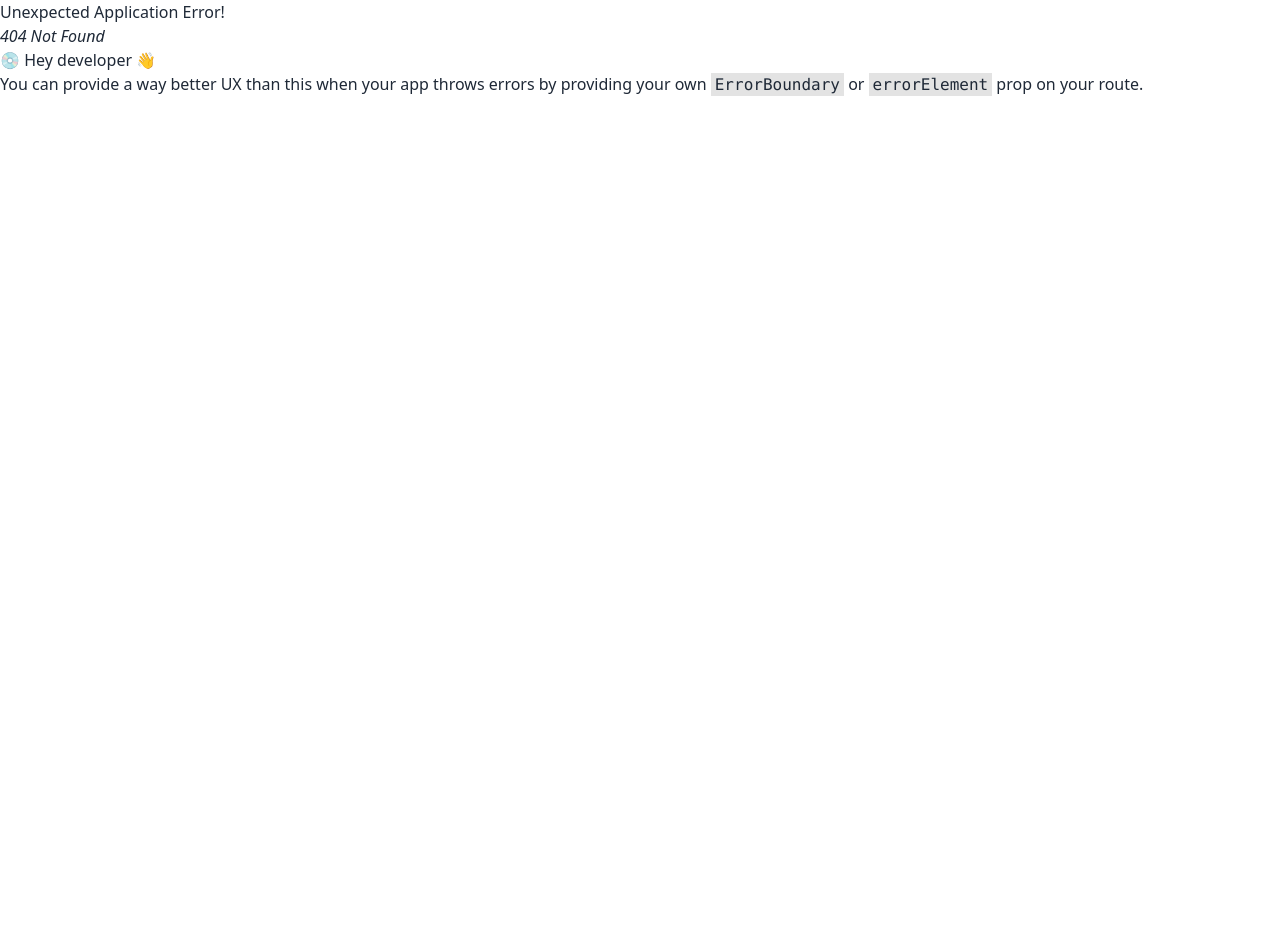
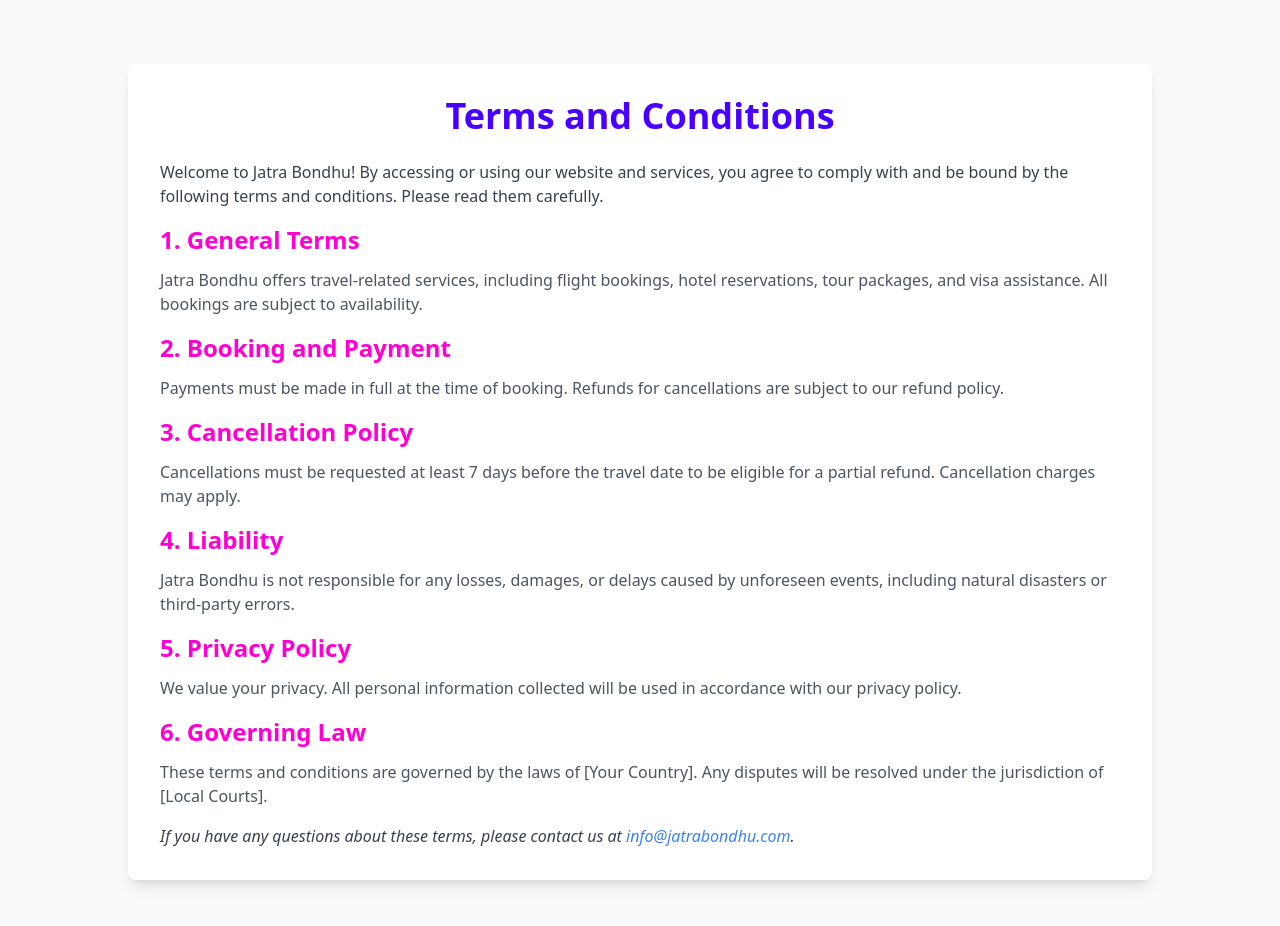
Before and after one commit to shuvakarmakar/jatra-bondhu-tours-travels, a React (Vite) app: page /terms-and-conditions in a window 1280 px wide. Before the commit this address had no page. Shown: the top 926 px of the page. Before the commit the page ends 800 px from the top, so only its background shows below. Built offline with nearby package versions, Linux system fonts and the light colour scheme.

Commit message:
Terms and Conditions component Implemented

```diff
--- a/src/Pages/TermsandConditions.jsx
+++ b/src/Pages/TermsandConditions.jsx
@@ -1,8 +1,88 @@
+import React, { useEffect, useState } from "react";
+
 const TermsandConditions = () => {
+    const [showScrollTop, setShowScrollTop] = useState(false);
+
+    // Show scroll-to-top button when user scrolls down
+    useEffect(() => {
+        const handleScroll = () => {
+            setShowScrollTop(window.scrollY > 300);
+        };
+        window.addEventListener("scroll", handleScroll);
+        return () => window.removeEventListener("scroll", handleScroll);
+    }, []);
+
+    const scrollToTop = () => {
+        window.scrollTo({ top: 0, behavior: "smooth" });
+    };
+
     return (
-        <div>
-            <h1>Terms and Conditions Page</h1>
-        </div>
+        <section className="py-16 bg-gray-50 px-8">
+            <div className="container mx-auto max-w-5xl bg-white shadow-lg rounded-lg p-8">
+                <h1 className="text-4xl font-bold text-center mb-6 text-primary">
+                    Terms and Conditions
+                </h1>
+                <p className="text-gray-700 mb-4">
+                    Welcome to Jatra Bondhu! By accessing or using our website and services, you agree to comply with and be bound by the following terms and conditions. Please read them carefully.
+                </p>
+
+                <h2 className="text-2xl font-semibold mb-3 text-secondary">
+                    1. General Terms
+                </h2>
+                <p className="text-gray-600 mb-4">
+                    Jatra Bondhu offers travel-related services, including flight bookings, hotel reservations, tour packages, and visa assistance. All bookings are subject to availability.
+                </p>
+
+                <h2 className="text-2xl font-semibold mb-3 text-secondary">
+                    2. Booking and Payment
+                </h2>
+                <p className="text-gray-600 mb-4">
+                    Payments must be made in full at the time of booking. Refunds for cancellations are subject to our refund policy.
+                </p>
+
+                <h2 className="text-2xl font-semibold mb-3 text-secondary">
+                    3. Cancellation Policy
+                </h2>
+                <p className="text-gray-600 mb-4">
+                    Cancellations must be requested at least 7 days before the travel date to be eligible for a partial refund. Cancellation charges may apply.
+                </p>
+
+                <h2 className="text-2xl font-semibold mb-3 text-secondary">
+                    4. Liability
+                </h2>
+                <p className="text-gray-600 mb-4">
+                    Jatra Bondhu is not responsible for any losses, damages, or delays caused by unforeseen events, including natural disasters or third-party errors.
+                </p>
+
+                <h2 className="text-2xl font-semibold mb-3 text-secondary">
+                    5. Privacy Policy
+                </h2>
+                <p className="text-gray-600 mb-4">
+                    We value your privacy. All personal information collected will be used in accordance with our privacy policy.
+                </p>
+
+                <h2 className="text-2xl font-semibold mb-3 text-secondary">
+                    6. Governing Law
+                </h2>
+                <p className="text-gray-600 mb-4">
+                    These terms and conditions are governed by the laws of [Your Country]. Any disputes will be resolved under the jurisdiction of [Local Courts].
+                </p>
+
+                <p className="text-gray-700 italic">
+                    If you have any questions about these terms, please contact us at <a href="mailto:info@jatrabondhu.com" className="text-blue-500">info@jatrabondhu.com</a>.
+                </p>
+            </div>
+
+            {/* Scroll to Top Button */}
+            {showScrollTop && (
+                <button
+                    onClick={scrollToTop}
+                    className="fixed bottom-8 right-8 bg-blue-600 text-white p-3 rounded-full shadow-lg hover:bg-blue-700 transition"
+                >
+                    ↑
+                </button>
+            )}
+        </section>
     );
 };
 
--- a/src/Routes/Router.jsx
+++ b/src/Routes/Router.jsx
@@ -2,6 +2,7 @@
     createBrowserRouter,
 } from "react-router-dom";
 import Home from "../Pages/Home";
+import TermsandConditions from "../Pages/TermsandConditions";
 
 
 export const router = createBrowserRouter([
@@ -9,4 +10,8 @@
         path: "/",
         element: <Home></Home>,
     },
+    {
+        path: "terms-and-conditions",
+        element: <TermsandConditions></TermsandConditions>
+    }
 ]);
```
